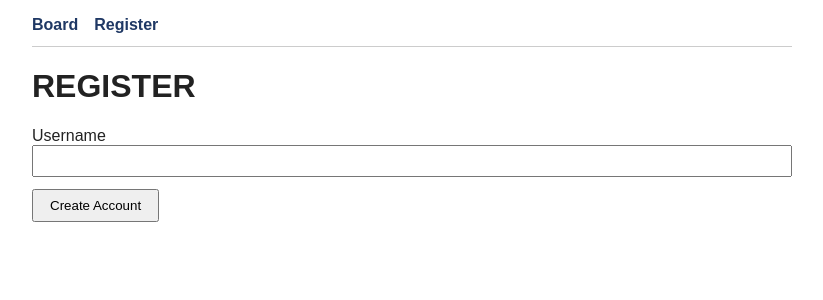
After one commit to JasonD00/Secure-Application-Programming, a Flask app: page /register in a window 1280 px wide. The commit adds this page. Shown: the top 300 px of the page, without its empty margins (228-1051 px from the left). Run offline with Flask 3, Linux system fonts and the light colour scheme.

Commit message:
feat: Register page added, form handeling and error messages displaying as inteneded

```diff
--- a/app.py
+++ b/app.py
@@ -1,20 +1,67 @@
 
 import os
-from flask import Flask, render_template
+from flask import Flask, render_template, redirect, flash, request, url_for
 import db
+import sqlite3
+import secrets
+from werkzeug.security import generate_password_hash
+
+# Reference for form handeling using flash:
+# https://flask.palletsprojects.com/en/stable/patterns/flashing/
 
 app = Flask(__name__)
 app.secret_key = os.environ.get("SECRET_KEY", "dev_only_change_me")
 app.teardown_appcontext(db.close_db)
 
+# Routing to the Home page
 @app.route("/")
 def board():
-    posts = db.get_db().execute(
+    posts = db.get_db().execute( # connect to the database
+        # fetch post content, whe its creatde and the username
         "SELECT posts.content, posts.created_at, users.username "
+        # join posts with user table where the ids match
         "FROM posts JOIN users ON users.id = posts.user_id "
+        # sort by newest first by post id
         "ORDER BY posts.id DESC"
     ).fetchall()
-    return render_template("board.html", posts=posts)
+    return render_template("board.html", posts=posts) # render the board.html template
+
+
+# Routing for user registration
+@app.route("/register", methods=["GET","POST"]) # "/register" "GET, POST"
+def register():
+    if request.method == "POST": # if post is the request method
+        # get "username" from the from and trim any whitespace if applicable
+        username = request.form.get("username", "").strip()
+        # get "email" from the from and trim any whitespace if applicable
+        email = request.form.get("email", "").strip()
+        # get "password" and store it
+        password = request.form.get("password")
+
+        # if "username", "password", or "email" is empty:
+        if not username or not email or not password:
+            flash("Error: All fields must be entered") # display error message
+            return render_template("register.html") # render the template
+
+        try:
+            # try connect to the db
+            conn = db.get_db()
+            conn.execute(
+                # add new user into users table
+                "INSERT INTO users (username, password, email, api_key)"
+                "VALUES (?, ?, ?, ?)",
+                # hash password securely and gen a secret api key 32-bit
+                (username, generate_password_hash(password), email, secrets.token_hex(16)))
+            conn.commit() # save changes
+        except sqlite3.IntegrityError: # if there is an error, send message
+            flash("Username already in use.")
+            return render_template("register.html") # render the template
+
+        # if successfull show message and redirect to "board"
+        flash("Account Created.")
+        return redirect(url_for("board"))
+
+    return render_template("register.html")
 
 if __name__ == "__main__":
     if not os.path.exists(db.DB_PATH):
--- a/templates/base.html
+++ b/templates/base.html
@@ -1,5 +1,8 @@
- <!-- Adapted from Flask Static Files Documentation:
-      https://flask.palletsprojects.com/en/stable/tutorial/static/ -->
+ <!-- Adapted from Flask Static Files Documentation and Messaeg Flashing:
+      https://flask.palletsprojects.com/en/stable/tutorial/static/
+      https://flask.palletsprojects.com/en/stable/patterns/flashing/
+      -->
+
 
 <!DOCTYPE html>
 <html lang="en">
@@ -12,7 +15,15 @@
     <body>
         <nav>
             <a href="{{ url_for('board') }}">Board</a>
+            <a href="{{ url_for('register') }}">Register</a>
         </nav>
+
+        {% with messages = get_flashed_messages(with_categories=true) %}
+            {% for category, message in messages %}
+                <div class="flash {{ caetgory }}">{{ message }}</div>
+            {% endfor %}
+        {% endwith %}
+
         {% block content %}{% endblock %}
     </body>
 </html>
--- /dev/null
+++ b/templates/register.html
@@ -0,0 +1,11 @@
+<!--- Register test Page-->
+{% extends "base.html" %}
+{% block content %}
+
+<h1>REGISTER</h1>
+<form method="post">
+    <label for="username">Username</label>
+    <input type="text" id="username" name="username" required>
+    <button type="submit">Create Account</button>
+</form>
+{% endblock %}
```
